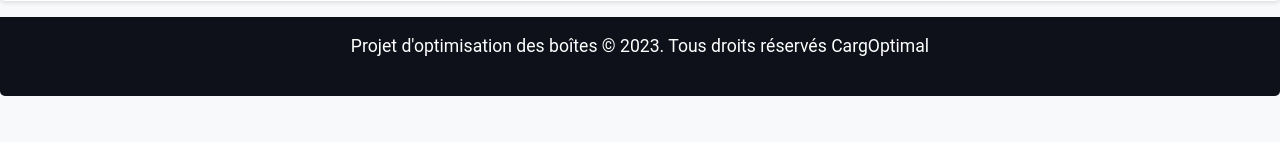
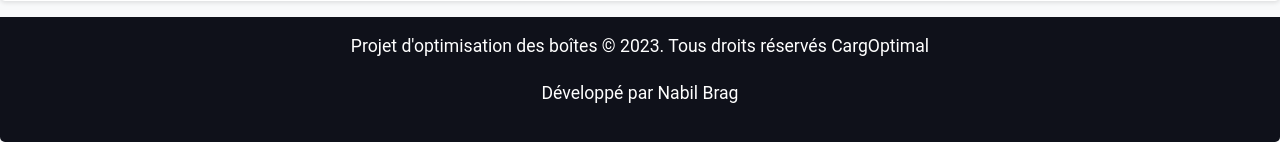
Before and after one commit to MisterBrag/CargOptimalBeta, a Flask app: page /documentation in a window 1280 px wide. Shown: the part 1117-1259 px from the top of the page. Before the commit the page ends 1213 px from the top, so only its background shows below. Run offline with Flask 2, Linux system fonts and the light colour scheme.

Commit message:
Update documentation.html

```diff
--- a/templates/documentation.html
+++ b/templates/documentation.html
@@ -62,6 +62,7 @@
 
     <footer>
         <p>Projet d'optimisation des boîtes &copy; 2023. Tous droits réservés CargOptimal </p>
+        <p>Développé par Nabil Brag</p>
     </footer>
 </body>
 </html>
```
